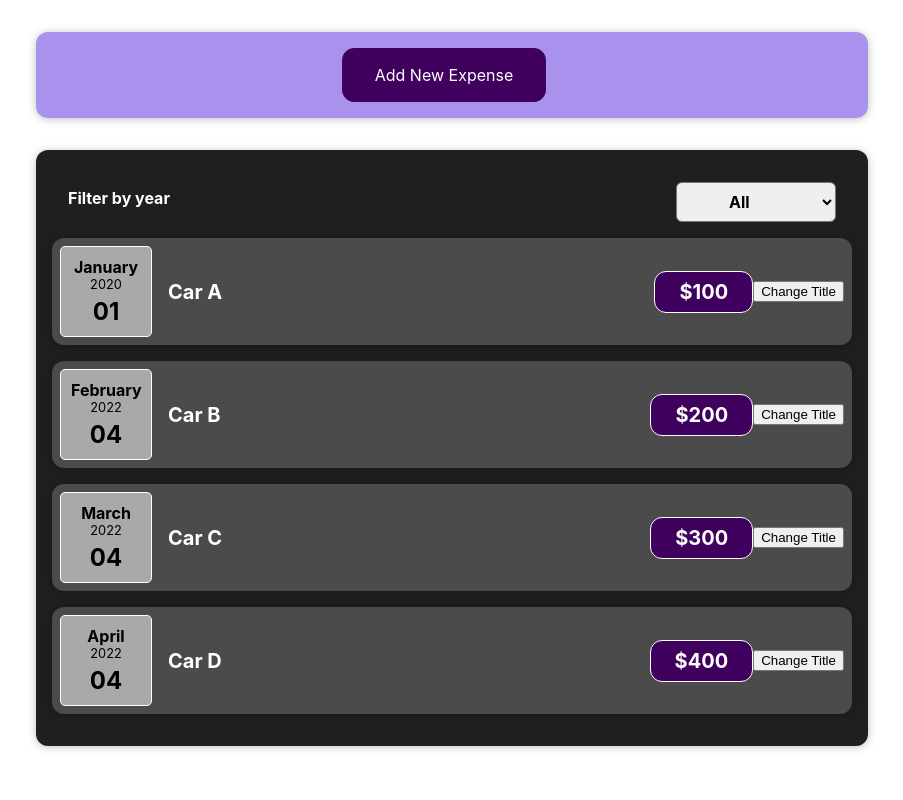
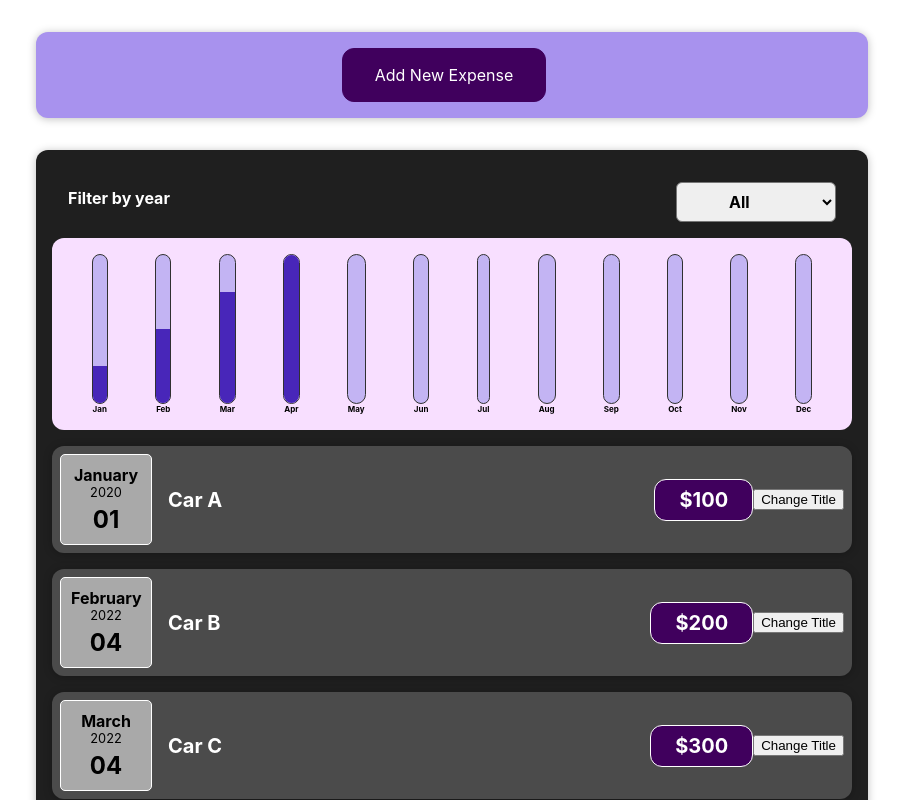
Before and after one commit to ken888686/food-order, a React (Create React App) app: page / in a window 1280 px wide. Shown: the top 800 px of the page, without its empty margins (188-1091 px from the left). Built offline with nearby package versions, Linux system fonts and the light colour scheme.

Commit message:
add chart

```diff
--- /dev/null
+++ b/src/components/Chart/Chart.js
@@ -0,0 +1,19 @@
+import ChartBar from './ChartBar';
+import './Chart.scss';
+
+export default function Chart(props) {
+  const dataPointsValue = props.dataPoints.map((item) => item.value);
+  const totalMax = Math.max(...dataPointsValue);
+  return (
+    <div className="chart">
+      {props.dataPoints.map((dataPoint) => (
+        <ChartBar
+          key={dataPoint.label}
+          value={dataPoint.value}
+          maxValue={totalMax}
+          label={dataPoint.label}
+        />
+      ))}
+    </div>
+  );
+}
--- /dev/null
+++ b/src/components/Chart/Chart.scss
@@ -0,0 +1,9 @@
+.chart {
+  padding: 1rem;
+  border-radius: 12px;
+  background-color: #f8dfff;
+  text-align: center;
+  display: flex;
+  justify-content: space-around;
+  height: 10rem;
+}
--- /dev/null
+++ b/src/components/Chart/ChartBar.js
@@ -0,0 +1,21 @@
+import './ChartBar.scss';
+
+export default function ChartBar(props) {
+  let barFillHeight = '0%';
+
+  if (props.maxValue > 0) {
+    barFillHeight = `${Math.round((props.value / props.maxValue) * 100)}%`;
+  }
+
+  return (
+    <div className="chart-bar">
+      <div className="chart-bar__inner">
+        <div
+          className="chart-bar__fill"
+          style={{ height: barFillHeight }}
+        />
+      </div>
+      <div className="chart-bar__label">{props.label}</div>
+    </div>
+  );
+}
--- /dev/null
+++ b/src/components/Chart/ChartBar.scss
@@ -0,0 +1,30 @@
+.chart-bar {
+  height: 100%;
+  display: flex;
+  flex-direction: column;
+  align-items: center;
+
+  &__inner {
+    height: 100%;
+    width: 100%;
+    border: 1px solid #313131;
+    border-radius: 12px;
+    background-color: #c3b4f3;
+    overflow: hidden;
+    display: flex;
+    flex-direction: column;
+    justify-content: flex-end;
+  }
+
+  &__fill {
+    background-color: #4826b9;
+    width: 100%;
+    transition: all 0.3s ease-out;
+  }
+
+  &__label {
+    font-weight: bold;
+    font-size: 0.5rem;
+    text-align: center;
+  }
+}
--- a/src/components/Expenses/Expenses.js
+++ b/src/components/Expenses/Expenses.js
@@ -1,6 +1,7 @@
 import { useState } from 'react';
 import ExpensesFilter from '../NewExpense/ExpensesFilter';
 import './Expenses.scss';
+import ExpensesChart from './ExpensesChart';
 import ExpensesList from './ExpensesList';
 
 export default function Expenses(props) {
@@ -21,6 +22,7 @@
   return (
     <div className="expenses">
       <ExpensesFilter selected={filteredYear} onChangeFilter={filterChangeHandler} />
+      <ExpensesChart expenses={filteredExpenses} />
       <ExpensesList items={filteredExpenses} />
     </div>
   );
--- /dev/null
+++ b/src/components/Expenses/ExpensesChart.js
@@ -0,0 +1,25 @@
+import Chart from '../Chart/Chart';
+
+export default function ExpensesChart(props) {
+  const chartDataPoint = [
+    { label: 'Jan', value: 0 },
+    { label: 'Feb', value: 0 },
+    { label: 'Mar', value: 0 },
+    { label: 'Apr', value: 0 },
+    { label: 'May', value: 0 },
+    { label: 'Jun', value: 0 },
+    { label: 'Jul', value: 0 },
+    { label: 'Aug', value: 0 },
+    { label: 'Sep', value: 0 },
+    { label: 'Oct', value: 0 },
+    { label: 'Nov', value: 0 },
+    { label: 'Dec', value: 0 },
+  ];
+
+  props.expenses.forEach((item) => {
+    const expenseMonth = item.date.getMonth();
+    chartDataPoint[expenseMonth].value += item.amount;
+  });
+
+  return <Chart dataPoints={chartDataPoint} />;
+}
```
